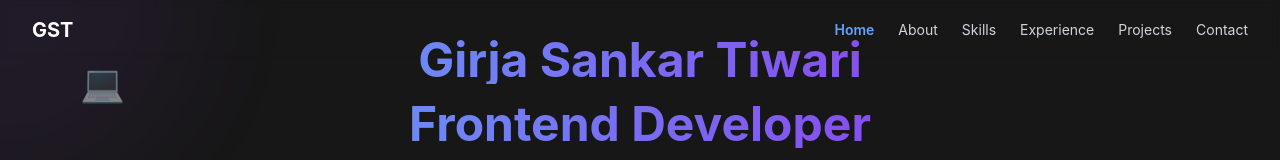
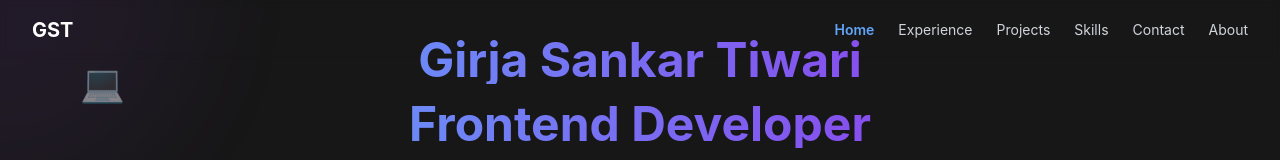
Before and after one commit to GIRJASANKAR/girja-portfolio, a Next.js app: page / in a window 1280 px wide. Shown: the top 160 px of the page. Built offline with nearby package versions, Linux system fonts and the light colour scheme.

Commit message:
modified navigation

```diff
--- a/components/Navigation.js
+++ b/components/Navigation.js
@@ -12,19 +12,19 @@
         <Link href="/" className="text-white text-xl font-bold">
           GST
         </Link>
-        <div className="flex gap-6">
+        <div className="flex gap-6 cursor-pointer">
           {[
             { path: '/', label: 'Home' },
-            { path: '/about', label: 'About' },
-            { path: '/skills', label: 'Skills' },
             { path: '/experience', label: 'Experience' },
             { path: '/projects', label: 'Projects' },
+            { path: '/skills', label: 'Skills' },
             { path: '/contact', label: 'Contact' },
+            { path: '/about', label: 'About' },
           ].map(({ path, label }) => (
             <Link
               key={path}
               href={path}
-              className={`text-sm ${
+              className={`text-sm  ${
                 isActive(path)
                   ? 'text-blue-400 font-semibold'
                   : 'text-gray-300 hover:text-white'
```
